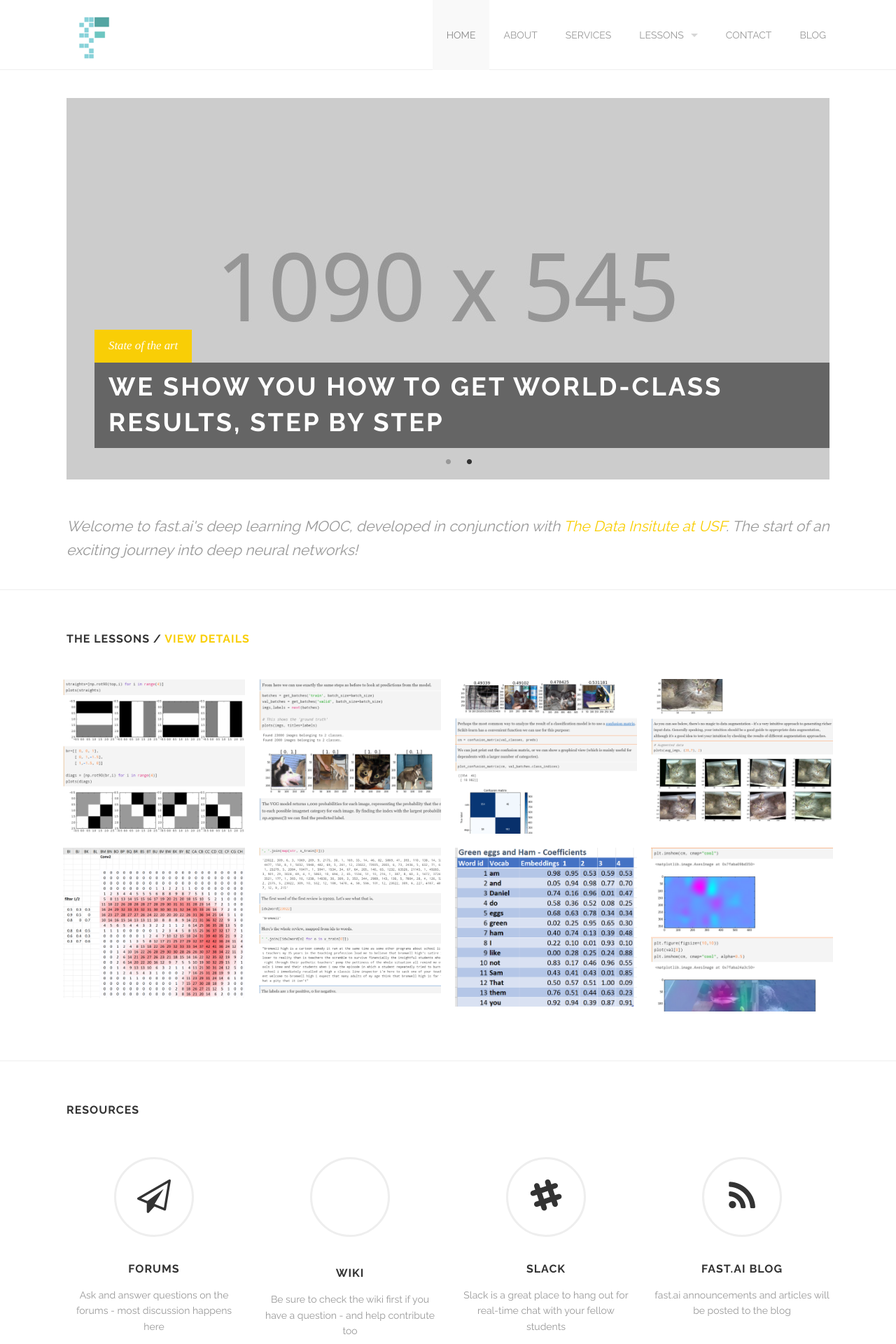
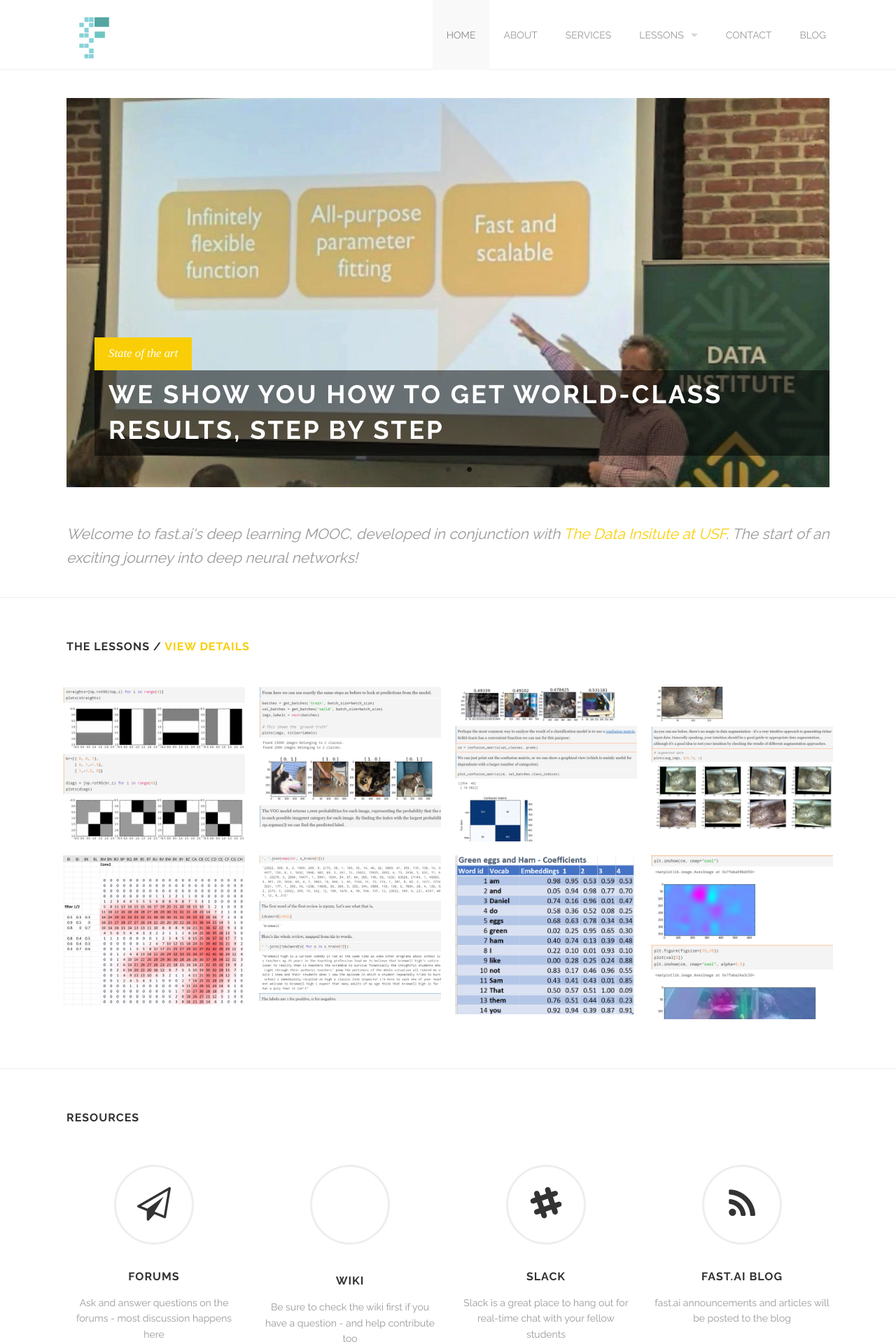
Before and after one commit to fastai/dlcert2, a Jekyll site: the page built from docs/index.html, in a window 1280 px wide. Shown: the top 1920 px of the page at 70% size. Built offline with Jekyll 4.4.1, drawn with Linux system fonts in a browser that asks for light colours.

Commit message:
update blog

```diff
--- a/docs/index.html
+++ b/docs/index.html
@@ -5,7 +5,7 @@
   - bg: images/@stock/boxed-slide-5.jpg
     title: Designed for coders
     tagline: If you can code, you can do deep learning
-  - bg: images/@stock/boxed-slide-4.jpg
+  - bg: images/titles/datainst-intro.jpg
     title: State of the art
     tagline: We show you how to get world-class results, step by step
 works:
```
Also changed, not shown: docs/images/titles/datainst-intro.jpg (added), 1 other file.
